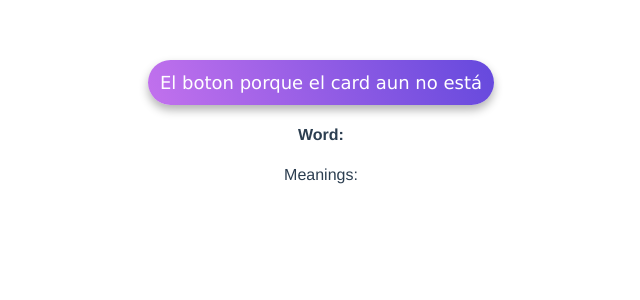
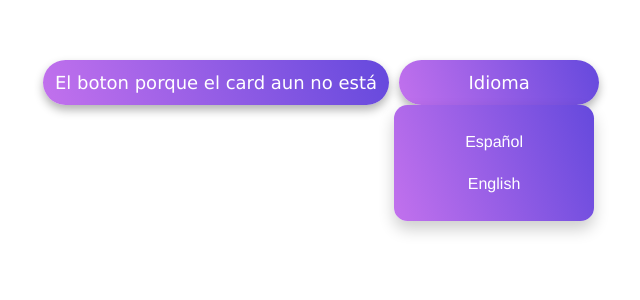
Before and after one commit to Jsanguinetti00/Diccionario-vuejs, a Vue app: page / in a window 1280 px wide. Shown: the top 300 px of the page, without its empty margins (319-959 px from the left). Built offline with nearby package versions, Linux system fonts and the light colour scheme.

Commit message:
add dropdown and card but it doesnt work

```diff
--- a/package.json
+++ b/package.json
@@ -8,8 +8,10 @@
     "lint": "vue-cli-service lint"
   },
   "dependencies": {
+    "axios": "^0.21.4",
     "core-js": "^3.6.5",
-    "vue": "^3.0.0"
+    "vue": "^3.0.0",
+    "vue-axios": "^3.3.7"
   },
   "devDependencies": {
     "@vue/cli-plugin-babel": "~4.5.0",
--- a/src/App.vue
+++ b/src/App.vue
@@ -1,20 +1,36 @@
 <template>
   <Button text="El boton porque el card aun no está" @click="mostrarLog"></Button>
-  <Card></Card>
+  <Card list="{{list}}"></Card>
+  <Dropdowm :dataopt="optlang"></Dropdowm>
 </template>
 
 <script>
 import Button from './components/Button.vue'
 import Card from './components/Card.vue'
+import Dropdowm from './components/Dropdown.vue'
 export default {
   name: 'App',
   components: {
     Button,
-    Card
+    Card,
+    Dropdowm
   },
     methods:{
       mostrarLog(){
         console.log("Si funciono");
+      }
+    },data(){
+        return{
+          optlang:[{
+            value:"es",
+            label: "Español"
+          },
+          {
+            value:"en",
+            label: "English"
+          }]
+
+
       }
     }
 
--- a/src/components/Card.vue
+++ b/src/components/Card.vue
@@ -1,10 +1,13 @@
 <template>
-  <div class="cardInfo">
-      <h4>Word:</h4>
+  <div class="cardInfo" v-for="item in list" :key="item">
+      <h4>Word: {{item.words}}</h4>
       <div>
           Meanings:
           <ul style='listStyle:none'>
-              <li v-for="item in props" :key="item">{{ props}}</li>
+              <li >
+                  <div style='marginBottom: 10px'> <span className="badge bg-primary"> Definition: </span> {{item.definition}} </div>
+                                    <div> <span className="badge bg-secondary"> Ejemplo: </span> {{item.example}} </div>
+              </li>
           </ul>
       </div>
   </div>
@@ -13,13 +16,9 @@
 <script>
 export default {
     name:'Card',
-    // props:{
-    //     word:String,
-    //     meaning: String,
-    //     phonetich: String,
-    //     definition: String
-    // }
+    props:{
 
+    }
 }
 </script>
 
--- /dev/null
+++ b/src/components/Dropdown.vue
@@ -0,0 +1,85 @@
+<template>
+  <div className="dropdowncls">
+      <button className="dropbtn">Idioma</button>
+          <div className="dropdown-content active" >
+              <ul>
+                  <li v-for="list in dataopt" :key="list.item" value="{{list.value}}">{{list.label}}</li>
+              </ul>
+          </div>
+  </div>
+</template>
+
+<script>
+export default {
+    name: "Dropdown",
+    props:{
+        value:String,
+        label:String,
+        dataopt:[]
+    },methods:{
+
+    }
+}
+</script>
+
+<style scoped>
+.dropbtn {
+    background: linear-gradient(70deg,rgb(194,113,237 ),rgb(101,73,221));
+    border:none;
+    border-radius: 50pt;
+    font-family: Verdana, Geneva, Tahoma, sans-serif;
+    color: white;
+    font-size: 18px;
+    padding: 12px;
+    min-width: 200px;
+    text-align: center;
+    transition: ease-in-out .3s;
+    box-shadow: 0px 5px 10px 0px rgba(0, 0, 0, 30%) ;
+    margin: 0px 5px;
+    cursor: pointer;
+  }
+
+  .dropbtn:active{
+    transform:scale(0.95);
+  }
+
+  .dropdowncls {
+    position: relative;
+    display: inline-block;
+  }
+
+  .dropdown-content {
+    display: none;
+    position: absolute;
+    border-radius: 10pt;
+    background: linear-gradient(70deg,rgb(194,113,237 ),rgb(101,73,221));
+    min-width: 200px;
+    box-shadow: 0px 8px 16px 0px rgba(0,0,0,0.2);
+    z-index: 1;
+    text-align:center;
+  }
+
+  .dropdown-content ul{
+    padding-left: 0;
+  }
+
+  .dropdown-content li {
+    color: white;
+    padding: 12px 16px;
+    text-decoration: none;
+    display: block;
+  }
+
+  .dropdown-content li:hover {
+    color: black;
+    background-color: #f1f1f1
+  }
+
+  .dropdowncls .dropdown-content .dropdown-content, .active {
+    display: block;
+  }
+
+  .dropdowncls:hover .dropbtn {
+    filter:brightness(125%);
+  }
+</style>
```
Also changed, not shown: 1 other file (tests, documents, lock files or other folders).
